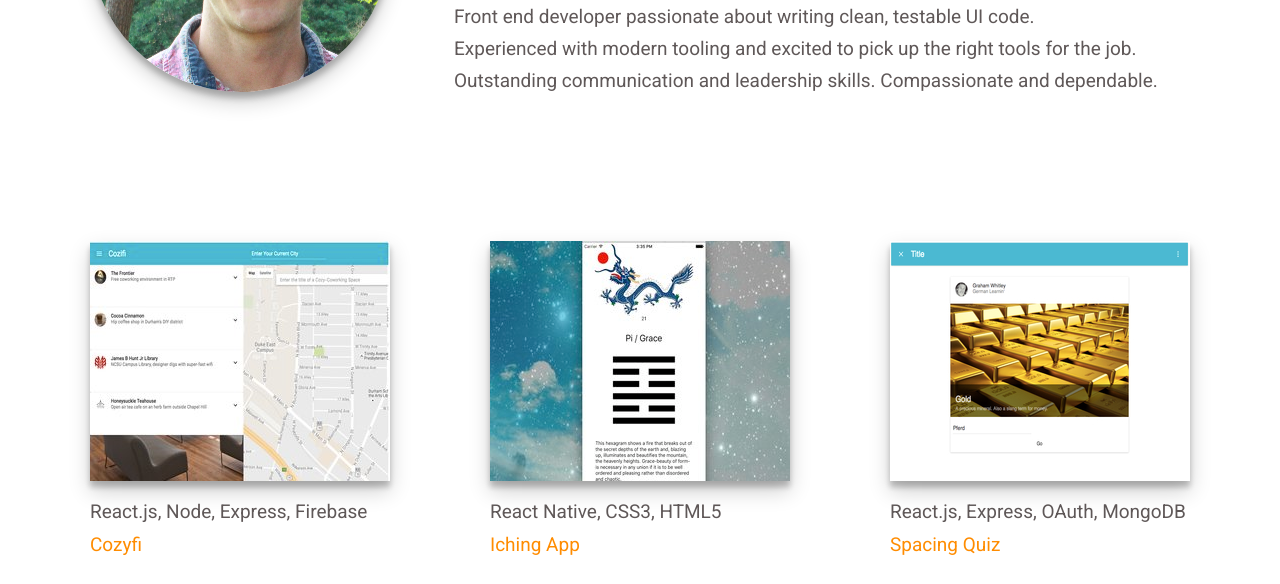
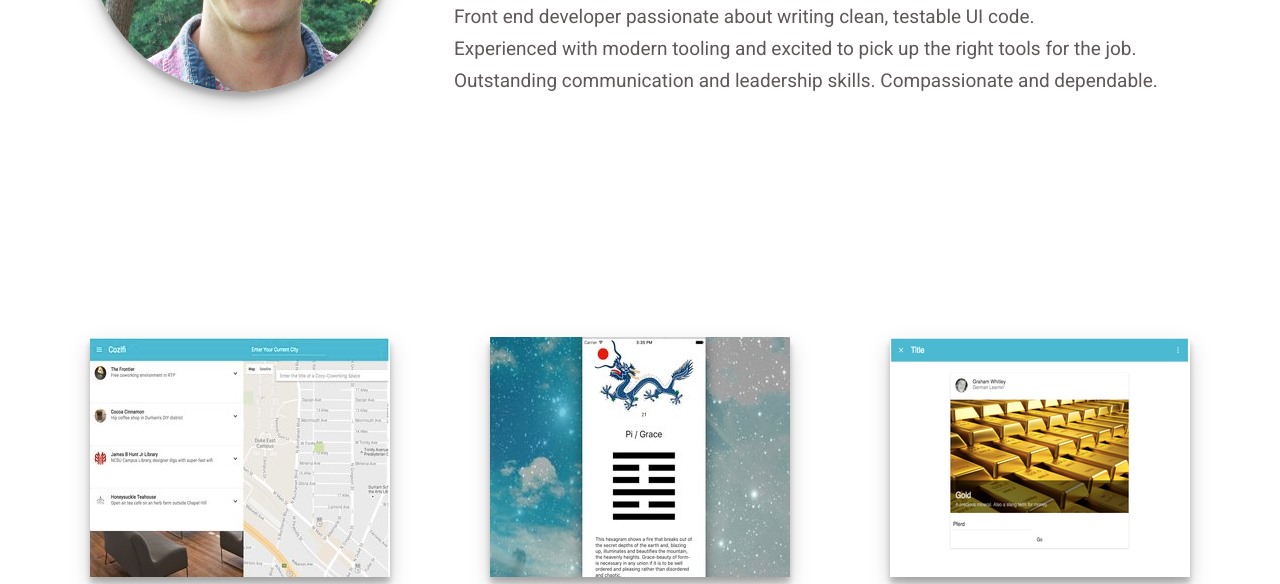
Before and after one commit to lotusgraham/lotusgraham.github.io, a plain HTML site: page index.html in a window 1280 px wide. Shown: the part 368-952 px from the top of the page. Drawn offline with nearby package versions, Linux system fonts and the light colour scheme.

Commit message:
adds spacing between header and content

```diff
--- a/css/main.css
+++ b/css/main.css
@@ -57,7 +57,7 @@ a:active {
 
 header{
 
-  margin-bottom: 6rem;
+  margin-bottom: 12rem;
   display: flex;
   flex-direction: row;
   background-color: white;
@@ -216,12 +216,17 @@ button:active {
   padding: 15px 30px;
 }
 
-
+.ptitle{
+  text-align: center;
+  display: flex;
+  justify-content: center;
+}
 .tech{
   font-size: 19px;
   font-family: 'Roboto';
   font-weight: 400;
-  margin-top: 15px;
+  margin-top: 21px;
+  text-align: center;
 }
 
 .flip {
--- a/index.html
+++ b/index.html
@@ -36,7 +36,7 @@
 									</div>
 							</div>
 							<p class="describe">
-								<div class="tech"> React.js, Node, Express, Firebase</div> <a href="https://cozyfi-963e1.firebaseapp.com/" target="_blank">Cozyfi</a>
+								<div class="tech"> React.js, Node, Express, Firebase</div> <a class="ptitle" href="https://cozyfi-963e1.firebaseapp.com/" target="_blank">Cozyfi</a>
 							</p>
 							</div>
 
@@ -54,7 +54,7 @@
 
 							</div>
 							<p class="describe">
-								 <div class="tech">React Native, CSS3, HTML5</div> <a href="https://github.com/lotusgraham/react-native-iching" target="_blank">Iching App</a>
+								 <div class="tech">React Native, CSS3, HTML5</div> <a class="ptitle" href="https://github.com/lotusgraham/react-native-iching" target="_blank">Iching App</a>
 							</p>
 							</div>
 
@@ -71,7 +71,7 @@
 									</div>
 							</div>
 							<p class="describe">
-								 <div class="tech"> React.js, Express, OAuth, MongoDB</div><a href="https://spacing-quiz.herokuapp.com/" target="_blank">Spacing Quiz</a>
+								 <div class="tech"> React.js, Express, OAuth, MongoDB</div><a class="ptitle" href="https://spacing-quiz.herokuapp.com/" target="_blank">Spacing Quiz</a>
 							</p>
 							</div>
 						</div>
```
